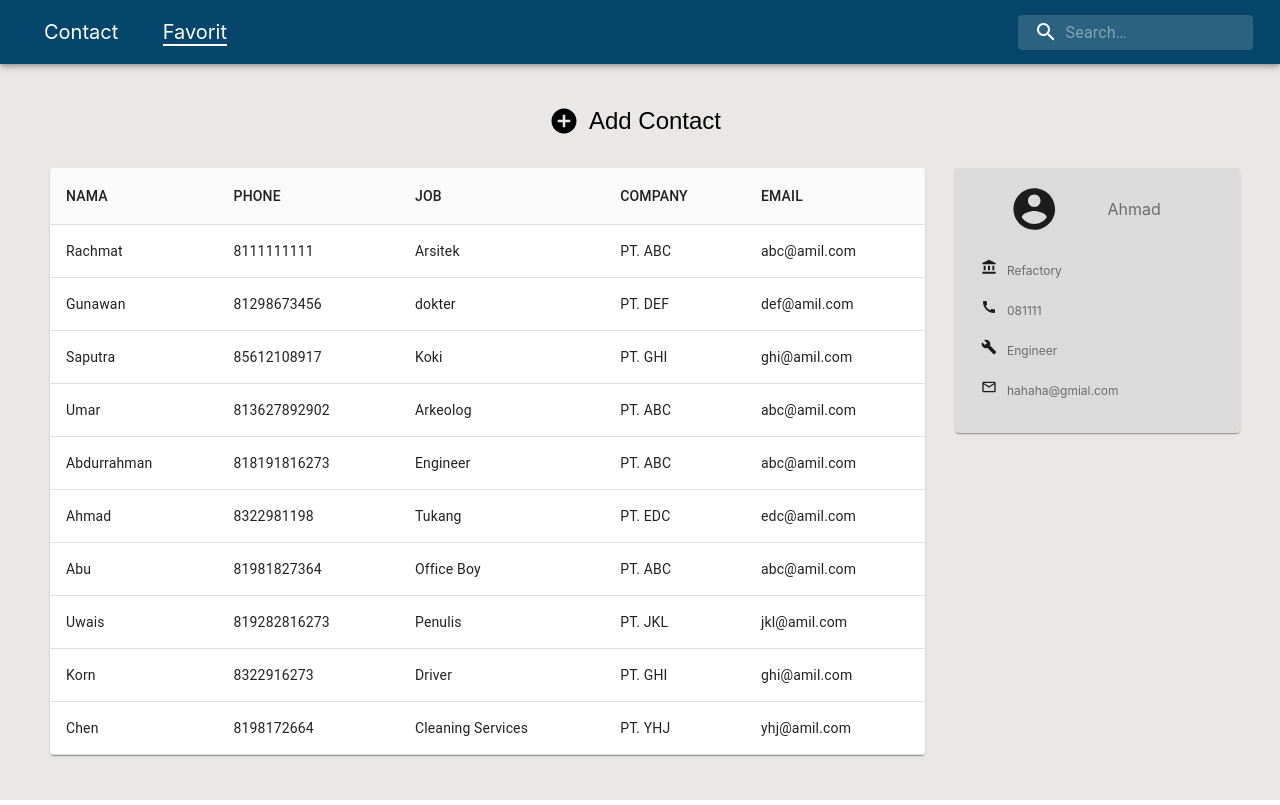
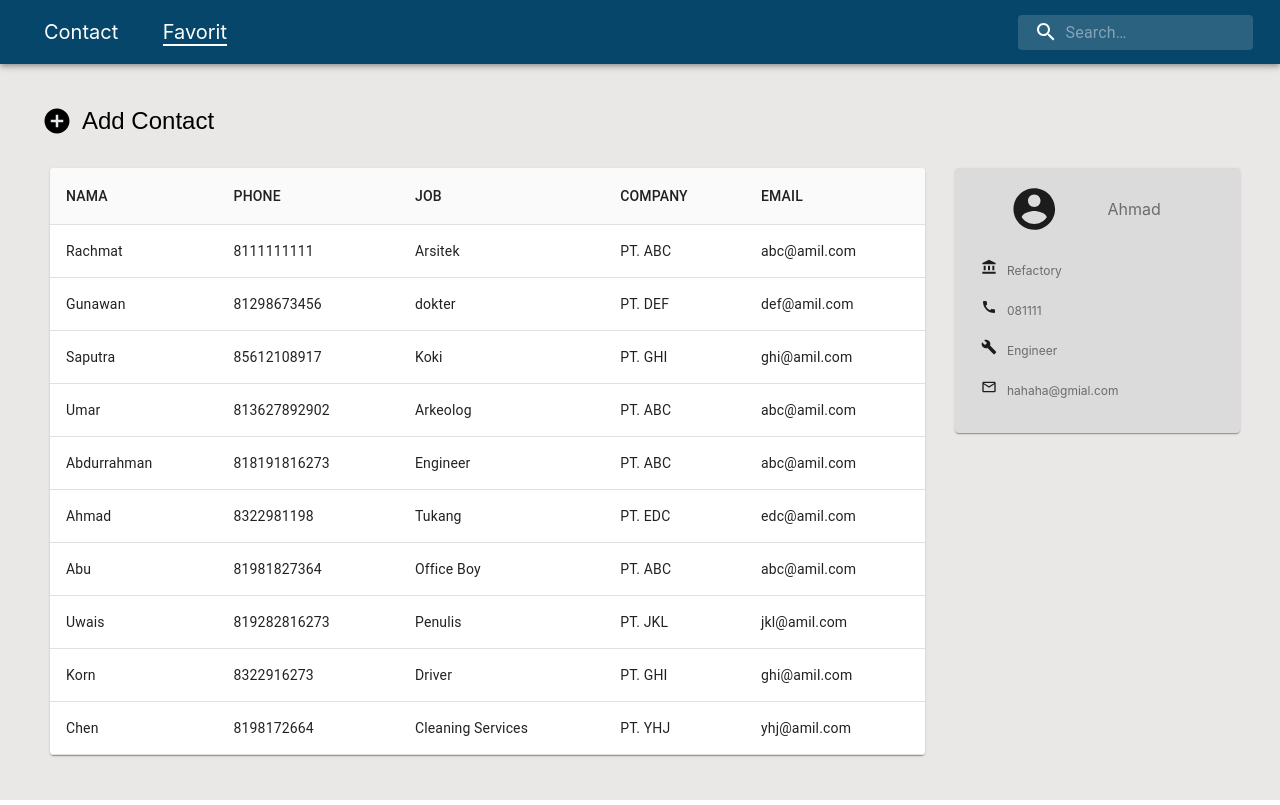
Before and after one commit to nawan44/refactory-exe-fe1, a React (Create React App) app: page /favorit in a window 1280 px wide. Built offline with nearby package versions, Linux system fonts and the light colour scheme; no server answers.

Commit message:
button add contact

```diff
--- a/src/Component/TableContact/index.tsx
+++ b/src/Component/TableContact/index.tsx
@@ -47,8 +47,13 @@ const rows = [
 
 function TableContact () {
   const classes = useStyles();
-  const [open, setOpen] = useState({});
   // const { dialogAksi } = open;
+  const [selectListHistory, setSelectListHistory] = useState({
+    aksiHistory: "",
+    itemHistory: null,
+  });
+  const [open, setOpen] = useState(false);
+
 
   interface MyData {
     name: string;
@@ -154,10 +159,13 @@ useEffect(() => {
           {rows.map((row) => (
             <TableRow key={row.name}
             // onClick={() => {
-            //    console.log("---------???", item);
-            //   setOpen(
-            //   );
+            //   setSelectListHistory({
+            //     aksiHistory: "lihatData",
+            //     itemHistory:,
+            //   });
+            //   setOpen(true);
             // }}
+
             >
               <TableCell>{row.name}</TableCell>
               <TableCell>{row.phone}</TableCell>
--- a/src/Pages/Contact/index.tsx
+++ b/src/Pages/Contact/index.tsx
@@ -9,7 +9,7 @@ function Contact() {
     <div style={{ backgroundColor: "#EAE7E7" , height:"100vh"}}>
       <Topbar />
       <Grid container style={{ padding: "30px" }}>
-      <Grid item xs={12} sm={12} spacing={3}>
+      <Grid item xs={12} sm={12} spacing={3}  style={{ textAlign:"left"}} >
       <IconButton><AddCircleIcon style={{color:"#000", fontSize:"30px"}}/><Link to="/add-contact" style={{margin:"0 10px", color:"#000", textDecoration:"none"}} > Add Contact </Link></IconButton>
           </Grid>
         <Grid item xs={12} sm={9} style={{padding:"20px"}}>
--- a/src/Pages/Favorit/index.tsx
+++ b/src/Pages/Favorit/index.tsx
@@ -111,8 +111,8 @@ function Favorit() {
     <div style={{ backgroundColor: "#EAE7E7", height: "100vh" }}>
       <Topbar />
       <Grid container style={{ padding: "30px" }}>
-        <Grid item xs={12} sm={12} spacing={3}>
-          <IconButton>
+        <Grid item xs={12} sm={12}  style={{ textAlign:"left"}} spacing={3}>
+          <IconButton style={{textAlign:"left"}}>
             <AddCircleIcon style={{ color: "#000", fontSize: "30px" }} />
             <Link
               to="/add-contact"
```
